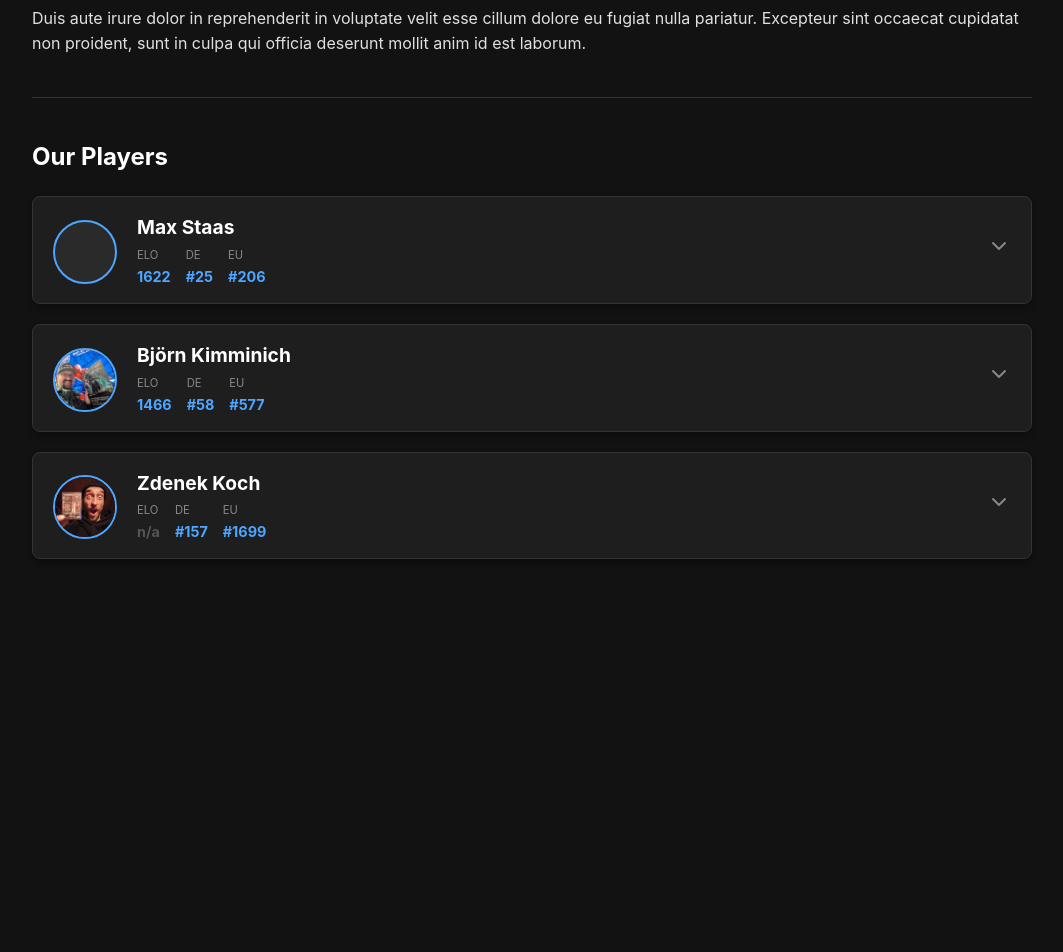
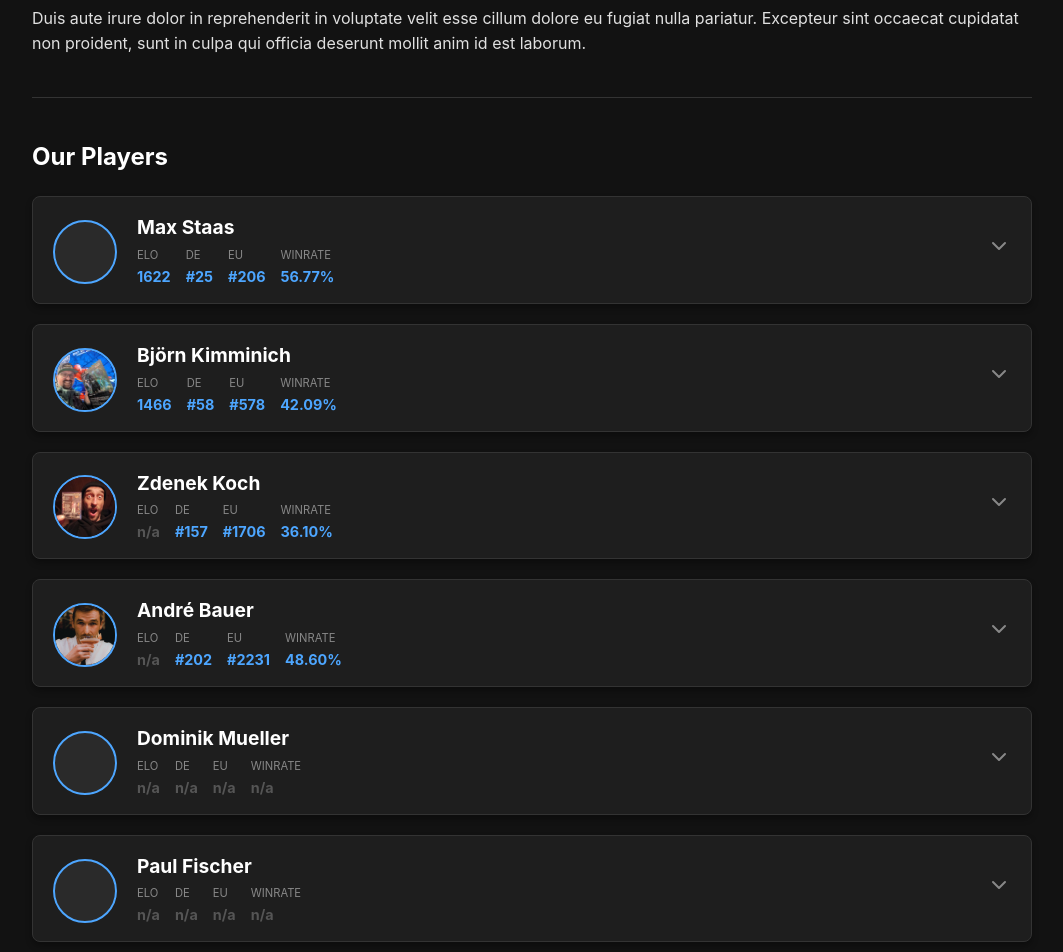
Before and after one commit to mull2five/mull2five.github.io, a Jekyll site: the page built from index.md, in a window 1280 px wide. Shown: the part 479-1431 px from the top of the page, without its empty margins (108-1171 px from the left). Built offline with Jekyll 4.4.1, drawn with Linux system fonts in a browser that asks for light colours; before the commit the page ends 1098 px from its top, so only the background shows below that.

Commit message:
Add more players, stats and general win% rate

```diff
--- a/_data/player_info/zdenek_koch.json
+++ b/_data/player_info/zdenek_koch.json
@@ -2,7 +2,8 @@
   "name": "Zdenek Koch",
   "photo": null,
   "general": {
-    "Country": "de"
+    "Country": "de",
+    "Win Rate": "36.10%"
   },
   "sources": {
     "Unity League": {
@@ -10,8 +11,10 @@
       "data": {
         "Local organizer": "Mulligan TCG Shop",
         "Rank Germany": "157",
-        "Rank Europe": "1699",
-        "Rank Points": "95"
+        "Rank Europe": "1706",
+        "Rank Points": "95",
+        "Record": "15-26-8",
+        "Win Rate": "36.1%"
       }
     }
   }
--- a/_includes/player_card.html
+++ b/_includes/player_card.html
@@ -16,6 +16,7 @@
   {% assign player_age = include.player.general.Age | default: include.extra.age %}
   {% assign player_country = include.extra.country | default: include.player.general.Country %}
   {% assign player_bio = include.player.general.Bio | default: include.extra.bio %}
+  {% assign total_winrate = include.player.general["Win Rate"] %}
 
   <!-- Compact Tile View -->
   <div class="player-card-tile">
@@ -40,6 +41,10 @@
         <div class="tile-stat">
           <span class="tile-stat-label">EU</span>
           <span class="tile-stat-value {% unless ul %}missing{% endunless %}">{% if ul %}#{{ ul.data["Rank Europe"] }}{% else %}n/a{% endif %}</span>
+        </div>
+        <div class="tile-stat">
+          <span class="tile-stat-label">Winrate</span>
+          <span class="tile-stat-value {% unless total_winrate %}missing{% endunless %}">{% if total_winrate %}{{ total_winrate }}{% else %}n/a{% endif %}</span>
         </div>
       </div>
     </div>
@@ -137,10 +142,24 @@
       {% assign melee = include.player.sources["Melee"] %}
       {% assign topdeck = include.player.sources["Topdeck"] %}
 
-      {% if mtg_elo.data.record or melee.data.record or topdeck.data.Record or topdeck.data["Win Rate"] %}
+      {% if mtg_elo.data.record or ul.data.Record or ul.data["Win Rate"] or melee.data.record or melee.data["Win Rate"] or topdeck.data.Record or topdeck.data["Win Rate"] %}
       <div class="tournament-record">
         <h3>Tournament Record</h3>
         <div class="record-grid">
+          {% if ul.data.Record %}
+          <a href="{{ ul.url }}" target="_blank" class="record-item linked-record">
+            <span class="record-label">Unity League Record</span>
+            {{ ul.data.Record }}
+          </a>
+          {% endif %}
+
+          {% if ul.data["Win Rate"] %}
+          <a href="{{ ul.url }}" target="_blank" class="record-item linked-record">
+            <span class="record-label">Unity League Winrate</span>
+            {{ ul.data["Win Rate"] }}
+          </a>
+          {% endif %}
+
           {% if mtg_elo.data.record %}
           <a href="{{ mtg_elo.url }}" target="_blank" class="record-item linked-record">
             <span class="record-label">MTG Elo Record</span>
@@ -152,6 +171,13 @@
           <a href="{{ melee.url }}" target="_blank" class="record-item linked-record">
             <span class="record-label">Melee Record</span>
             {{ melee.data.record }}
+          </a>
+          {% endif %}
+
+          {% if melee.data["Win Rate"] %}
+          <a href="{{ melee.url }}" target="_blank" class="record-item linked-record">
+            <span class="record-label">Melee Winrate</span>
+            {{ melee.data["Win Rate"] }}
           </a>
           {% endif %}
 
--- a/assets/css/style.css
+++ b/assets/css/style.css
@@ -125,6 +125,7 @@ hr {
 .tile-stats-row {
   display: flex;
   gap: 15px;
+  flex-wrap: wrap;
 }
 
 .tile-stat {
```
Also changed, not shown: _data/player_info/andre_bauer.json (added, +21 -0 lines), _data/player_info/bjoern_kimminich.json (+8 -4 lines), _data/player_info/max_staas.json (+7 -3 lines), _data/players.yml (+16 -1 lines), assets/images/players/andre_bauer.jpg (added).
